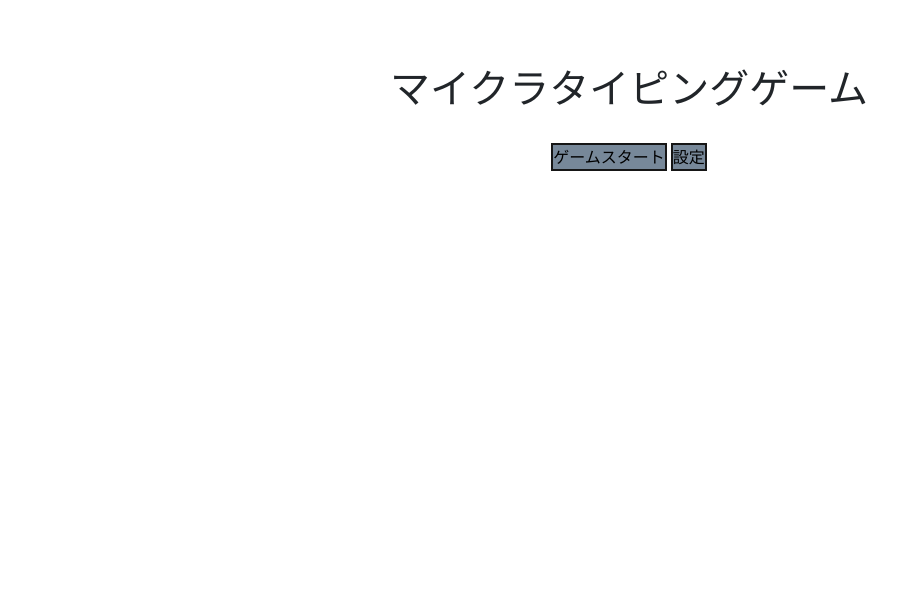
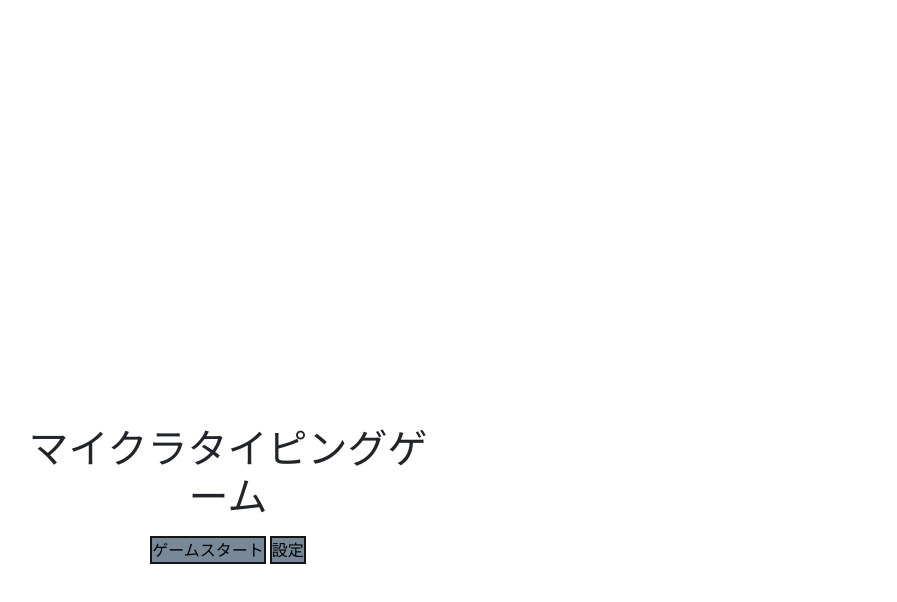
Before and after one commit to ayuayu23/htmlweb, a plain HTML site: page game/typing2/index.html in a window 1280 px wide. Shown: the whole page, without its empty margins (11-908 px from the left). Drawn offline with nearby package versions, Linux system fonts and the light colour scheme; some packages are replaced by stand-ins of ours.

Commit message:
Update index.html

```diff
--- a/game/typing2/index.html
+++ b/game/typing2/index.html
@@ -43,6 +43,10 @@
         </div>
     </body>
     <style>
+    body {
+     position: absolute;
+        top: 50%;
+        }
     .title {
         text-align: center;
         margin: 5%;
```
